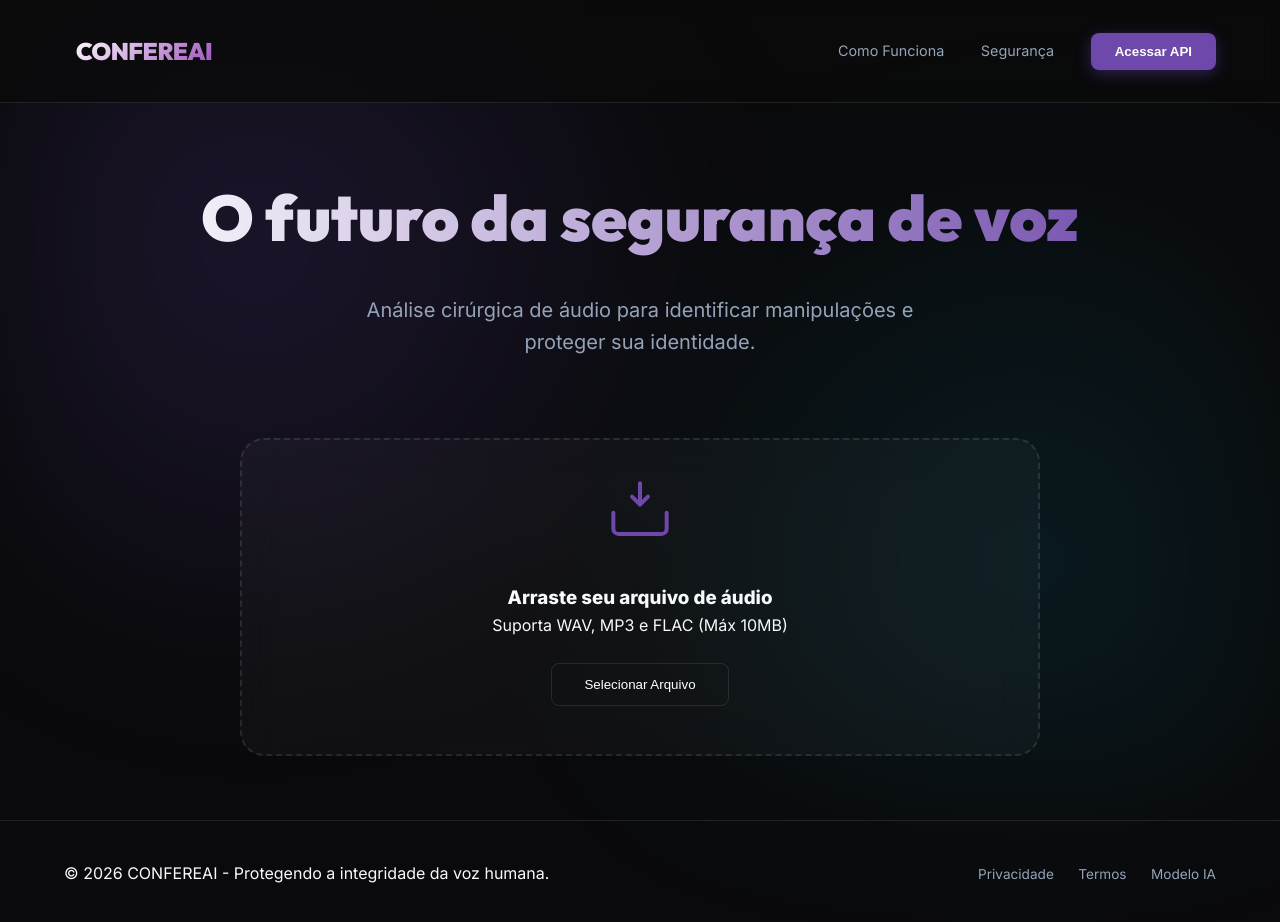
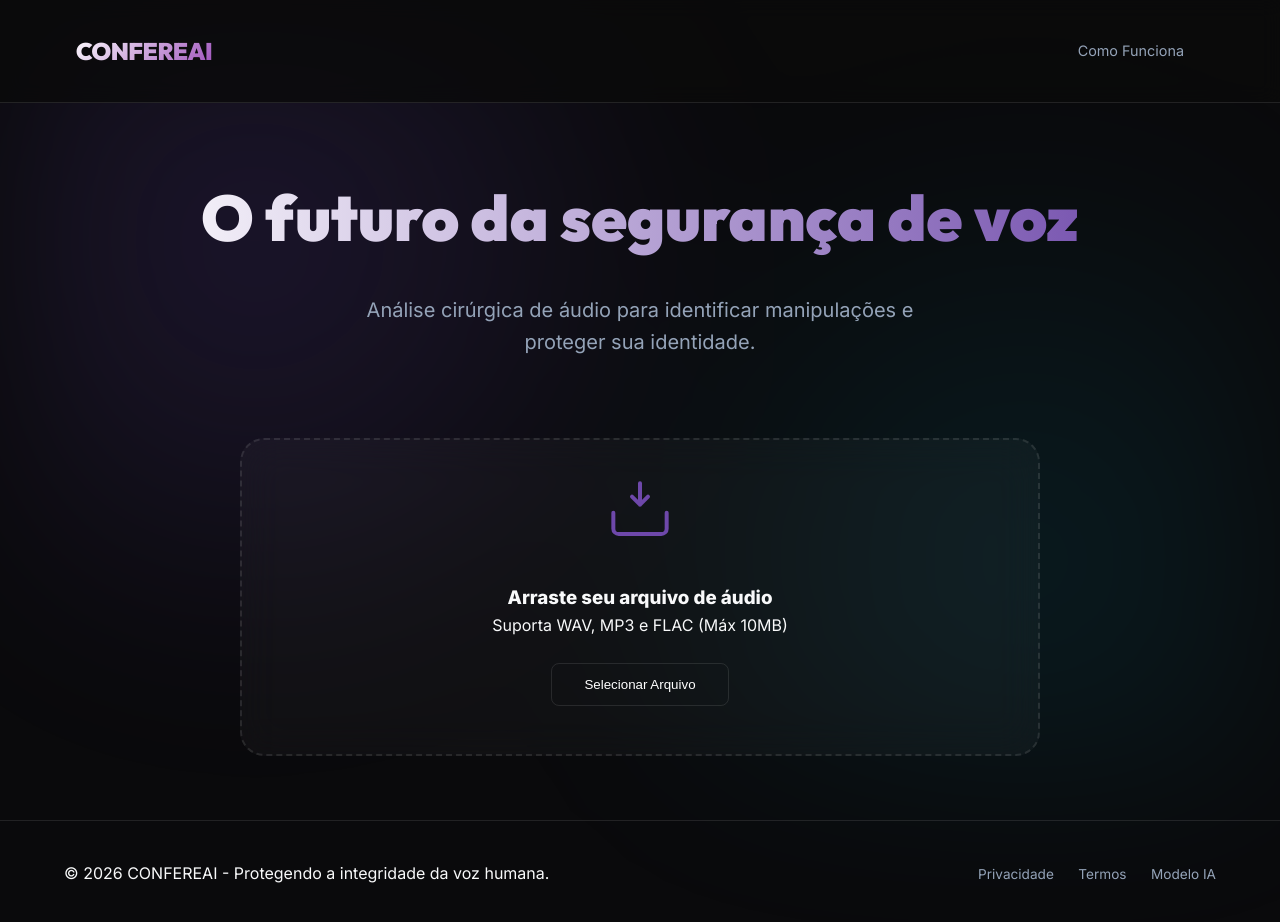
Before and after one commit to TEDDyx86/confereAI, a website: page dashboard/index.html in a window 1280 px wide. Drawn offline with Linux system fonts and the light colour scheme.

Commit message:
Final Version.

```diff
--- a/dashboard/index.html
+++ b/dashboard/index.html
@@ -20,8 +20,6 @@
         </div>
         <div class="nav-links">
             <a href="#" id="open-how-it-works">Como Funciona</a>
-            <a href="#security">Segurança</a>
-            <button class="btn-primary">Acessar API</button>
         </div>
     </nav>
 
```
